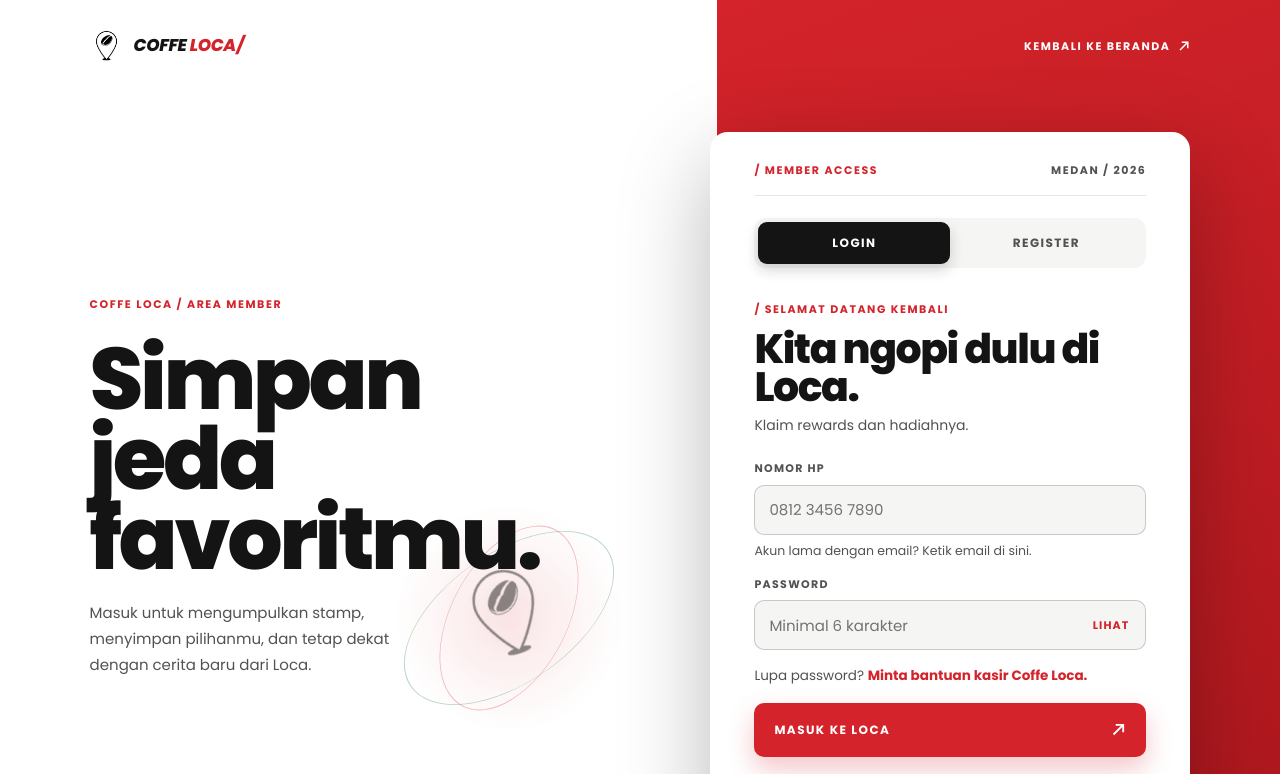
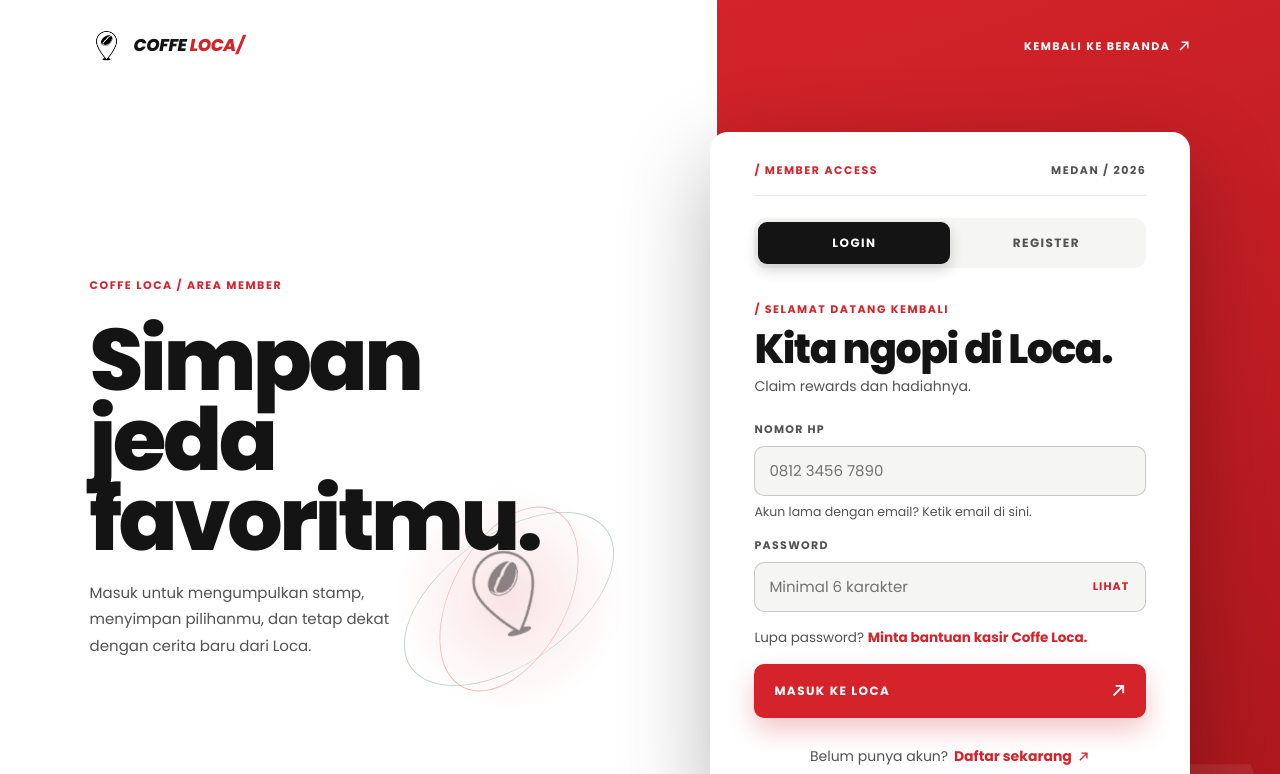
Before and after one commit to ClairePopol/coffe-loca, a Next.js app: page /login in a window 1280 px wide. Shown: the top 774 px of the page. Built offline with nearby package versions, Linux system fonts and the light colour scheme; no server answers.

Commit message:
Tweak login greeting copy

```diff
--- a/app/login/page.tsx
+++ b/app/login/page.tsx
@@ -133,8 +133,8 @@ export default function LoginPage() {
           <div id="auth-panel" role="tabpanel" aria-labelledby={`auth-tab-${mode}`}>
             <div className="auth-card-heading" key={mode}>
               <span className="auth-kicker">{isRegister ? "BUAT RUANG KECILMU" : "SELAMAT DATANG KEMBALI"}</span>
-              <h2>{isRegister ? "Mulai dari sini." : "Kita ngopi dulu di Loca."}</h2>
-              <p>{isRegister ? "Buat akun untuk ikut dalam cerita Loca." : "Klaim rewards dan hadiahnya."}</p>
+              <h2>{isRegister ? "Mulai dari sini." : "Kita ngopi di Loca."}</h2>
+              <p>{isRegister ? "Buat akun untuk ikut dalam cerita Loca." : "Claim rewards dan hadiahnya."}</p>
             </div>
 
             <form className="auth-form" onSubmit={handleSubmit}>
```
Also changed, not shown: 1 other file (tests, documents, lock files or other folders).
